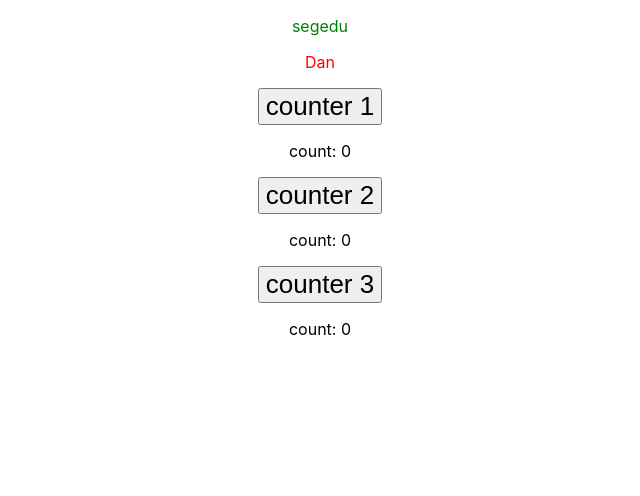
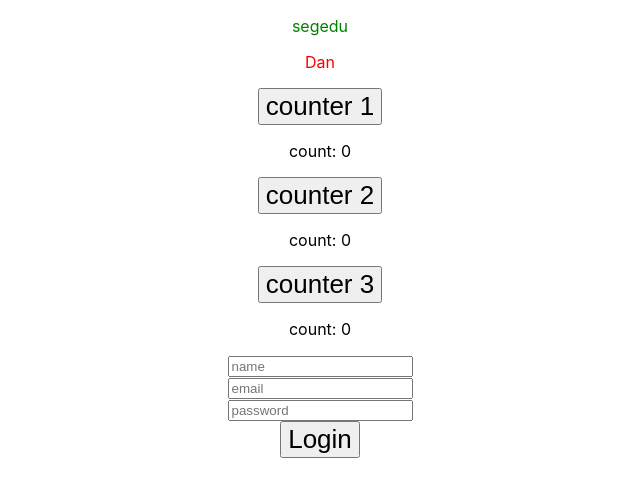
Before and after one commit to Segedu/tec-homework, a React (Vite) app in the folder 14.12.2021- hooks/vite-project/: page / in a window 1280 px wide. Shown: the top 496 px of the page, without its empty margins (320-960 px from the left). Built offline with nearby package versions, Linux system fonts and the light colour scheme.

Commit message:
14.12.2021

```diff
--- a/14.12.2021- hooks/vite-project/src/App.jsx
+++ b/14.12.2021- hooks/vite-project/src/App.jsx
@@ -3,6 +3,7 @@ import './App.css';
 import YourName from './components/YourName';
 import Name from './components/Name';
 import ThreeCounters from './components/ThreeCounters';
+import Login from './components/Login';
 
 function App() {
   return (
@@ -10,6 +11,7 @@ function App() {
       <YourName />
       <Name randName="Dan" />
       <ThreeCounters />
+      <Login/>
     </div>
   )
 }
--- /dev/null
+++ b/14.12.2021- hooks/vite-project/src/components/Login.jsx
@@ -0,0 +1,20 @@
+import { useState } from "react";
+
+const Login = () => {
+    const [{ name, email, password }, setUser] = useState({ name: "", email: "", password: "" });
+    const logIn = (e) => {
+        e.preventDefault()
+        console.log(name, email, password);
+    }
+
+    return (
+        <div>
+            <input type="text" placeholder="name" onChange={e => setUser({ name: e.target.value, email, password })}></input><br></br>
+            <input type="email" placeholder="email" onChange={e => setUser({ name, email: e.target.value, password })} ></input><br></br>
+            <input type="password" placeholder="password" onChange={e => setUser({ name, email, password: e.target.value })} min={3} max={9}></input><br></br>
+            <button onClick={logIn}>Login</button>
+        </div>
+    )
+}
+
+export default Login;
```
